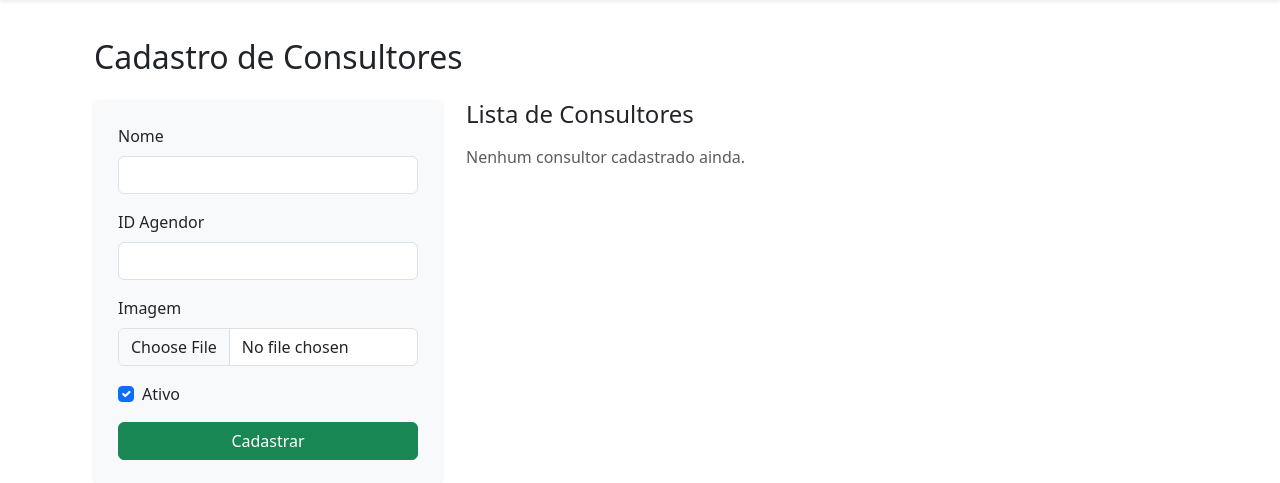
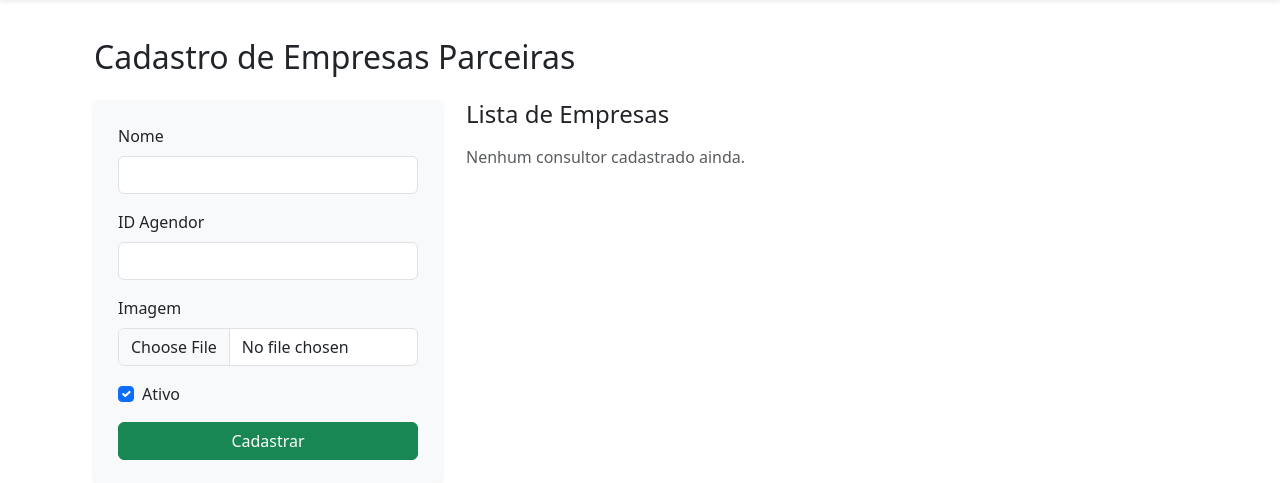
Before and after one commit to queziajesuinod/painel_reobote_consorcios, a Flask app: page /consultores in a window 1280 px wide. Shown: the part 56-539 px from the top of the page. Run offline with Flask 3, Linux system fonts and the light colour scheme; some libraries are stand-ins or nearby versions.

Commit message:
ajustes consultoress

```diff
--- a/templates/consultores.html
+++ b/templates/consultores.html
@@ -2,7 +2,7 @@
 {% block title %}Painel de Consultores{% endblock %}
 {% block content %}
 <div class="container py-4">
-  <h2 class="mb-4">Cadastro de Consultores</h2>
+  <h2 class="mb-4">Cadastro de Empresas Parceiras</h2>
   <div class="row">
     <div class="col-md-4">
       <form method="post" action="/consultor/novo" enctype="multipart/form-data" class="p-4 shadow-sm bg-light rounded">
@@ -27,7 +27,7 @@
     </div>
 
     <div class="col-md-8">
-      <h4 class="mb-3">Lista de Consultores</h4>
+      <h4 class="mb-3">Lista de Empresas</h4>
       {% if consultores %}
         <table class="table table-hover align-middle small">
           <thead class="table-light">
--- a/templates/edit.html
+++ b/templates/edit.html
@@ -2,7 +2,7 @@
 {% block title %}Editar Consultor{% endblock %}
 {% block content %}
 <div class="container py-4">
-  <h2 class="mb-4">Editar Consultor</h2>
+  <h2 class="mb-4">Editar Empresa</h2>
   <form method="post" enctype="multipart/form-data" class="p-4 shadow-sm bg-light rounded">
     <div class="mb-3">
       <label class="form-label">Nome</label>
--- a/templates/home.html
+++ b/templates/home.html
@@ -6,8 +6,9 @@
   <p class="mb-4">Escolha abaixo a seção que deseja acessar:</p>
 
   <div class="d-flex justify-content-center gap-4">
-    <a href="/consultores" class="btn btn-outline-primary btn-lg px-5">Painel de Consultores</a>
+    <a href="/consultores" class="btn btn-outline-primary btn-lg px-5">Gerenciar Empresas Parceiras</a>
     <a href="/propagandas" class="btn btn-outline-success btn-lg px-5">Gerenciar Propagandas</a>
+     <a href="/analytics" class="btn btn-outline-primary btn-lg px-5">Painel Geral</a>
   </div>
 </div>
 {% endblock %}
```
Also changed, not shown: 1 other file.
